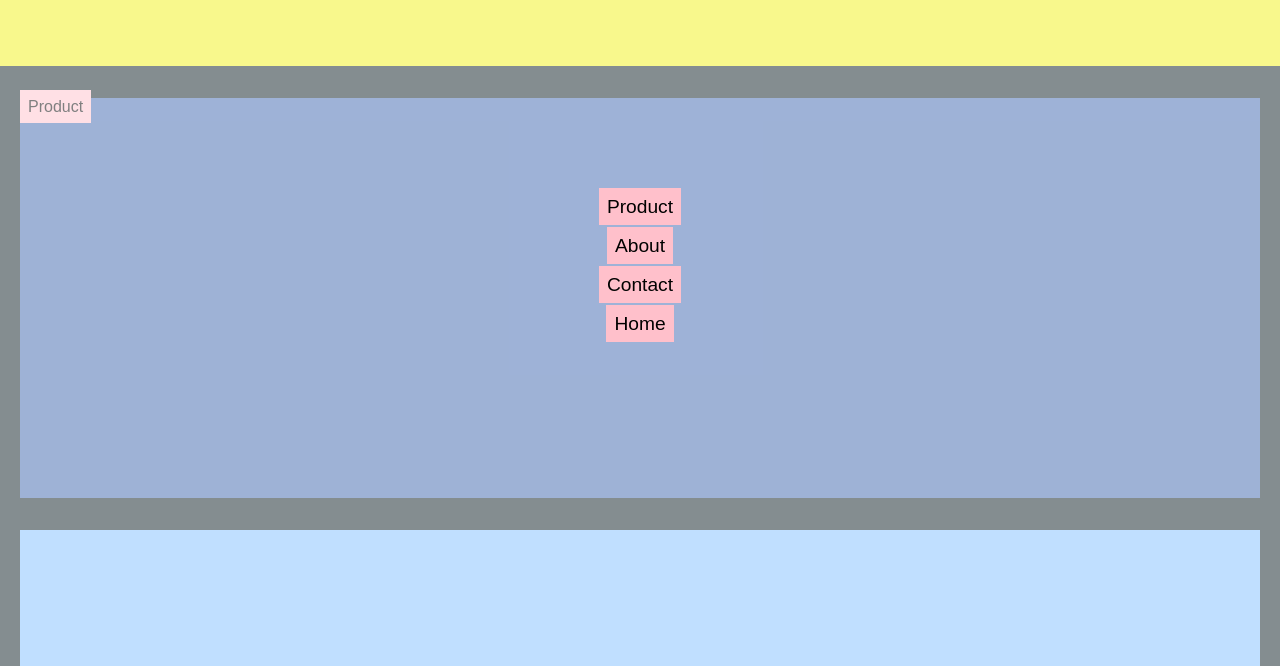
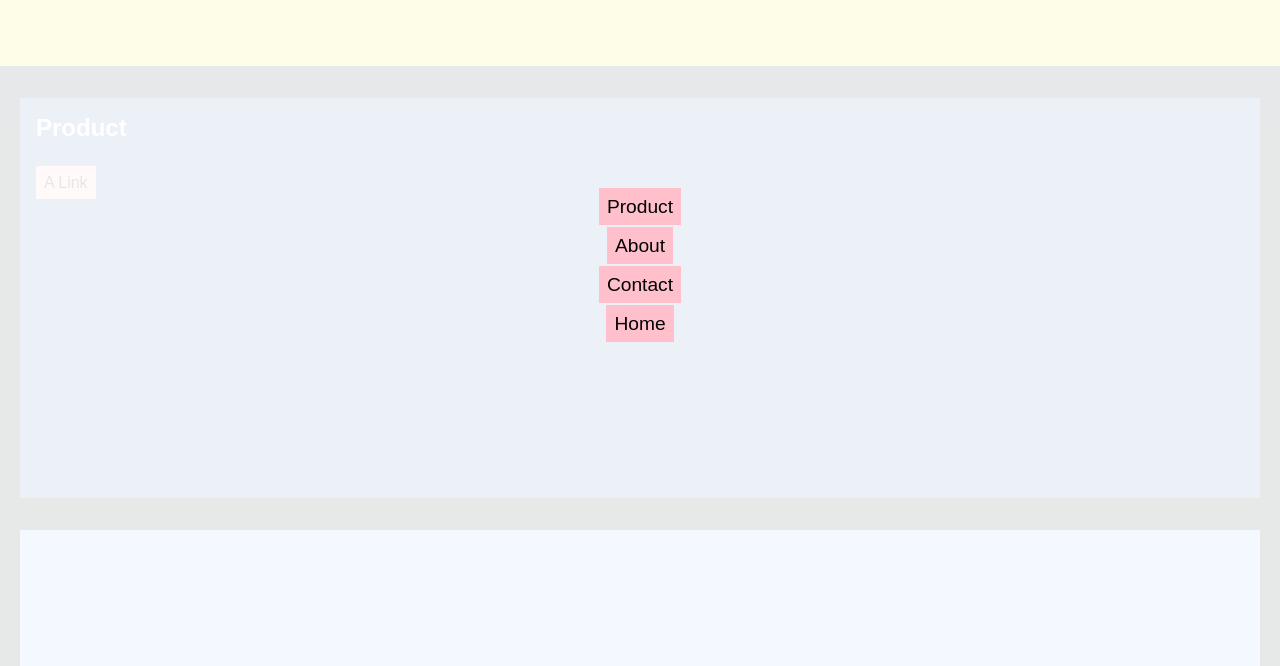
Before and after one commit to siramsay/basic-mobile-menu, a plain HTML site: page index.html in a window 1280 px wide. Both pictures are taken after a click on the button "Menu". Shown: the part 134-800 px from the top of the page. Drawn offline with Linux system fonts and the light colour scheme.

Commit message:
add link to body and heading

```diff
--- a/index.html
+++ b/index.html
@@ -26,7 +26,8 @@
 </header>
 <main id="main" class="mobile-menu-active">
   <div id="one" class="inside-main">
-    <p><a href="#p">Product</a></p>
+    <h2>Product</h2>
+    <p><a href="#p">A Link</a></p>
   </div>
   <div id="two" class="inside-main two"></div>
   <div id="three" class="inside-main"></div>
--- a/style.css
+++ b/style.css
@@ -67,7 +67,6 @@ footer{
   color: hsl(197, 58%, 8%);
   position: absolute;
 }
-
 h3 {
   line-height: 1;
 }
@@ -81,6 +80,10 @@ main {
   background: hsla(0, 5%, 15%, 0.8);
   min-height: 400px;
   margin-bottom: 2em;
+  padding: 1em;
+}
+.inside-main h2 {
+  margin-bottom: 2rem;
 }
 #one {
   background-color: hsl(282, 100%, 75%);
@@ -129,7 +132,7 @@ main.mobile-menu-active {
 nav {
   display: none;
   position: absolute;
-  background: rgba(255,255,255,0.5);
+  background: rgba(255,255,255,0.9);
   width: 100vw;
   height: 100vh;
   top: 0;
@@ -158,14 +161,15 @@ a:link {
 }
 a:visited {
   background-color: lemonchiffon;
-  color: orangered;
+  color: #9700ff;
 }
 a:hover {
   color: #ffffff;
   background-color: salmon;
 }
 a:active {
-  background-color: #0fadff;
+  background-color: #8dd8ff;
+  color: #2142c1;
 }
 a:focus,
 button:focus {
```
